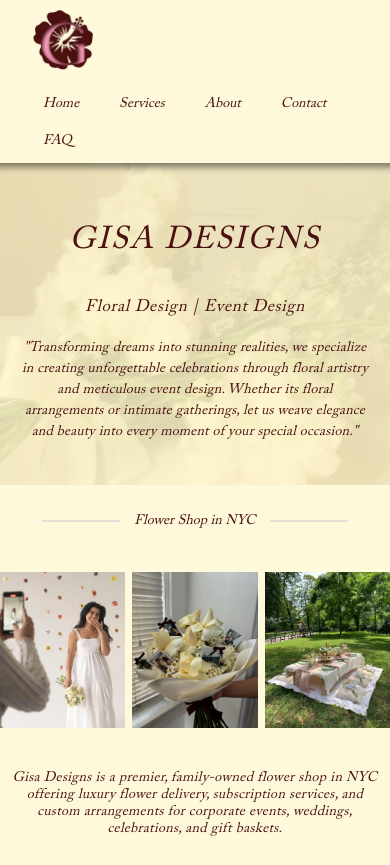
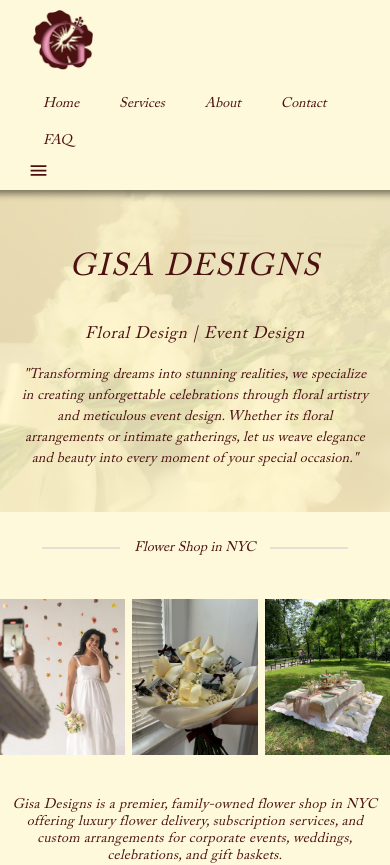
Before and after one commit to LennyRemache/gisa-designs, a React (Vite) app in the folder client/: page / in a window 390 px wide. Shown: the top 865 px of the page. Built offline with nearby package versions, Linux system fonts and the light colour scheme.

Commit message:
Started a mobile navbar for responsiveness

```diff
--- a/client/src/components/NavBar.jsx
+++ b/client/src/components/NavBar.jsx
@@ -4,9 +4,11 @@
 import InstagramIcon from "@mui/icons-material/Instagram";
 import MailOutlineIcon from "@mui/icons-material/MailOutline";
 import Footer from "./Footer";
+import MenuIcon from "@mui/icons-material/Menu";
 
 export default function NavBar() {
   const pages = ["", "Services", "About", "Contact", "FAQ"];
+
   return (
     <>
       <div className="navbar-parent">
@@ -25,6 +27,9 @@
               </NavLink>
             ))}
           </div>
+          <div className="mobile-navbar">
+            <MenuIcon />
+          </div>
         </nav>
       </div>
       <div className="body-content">
```
